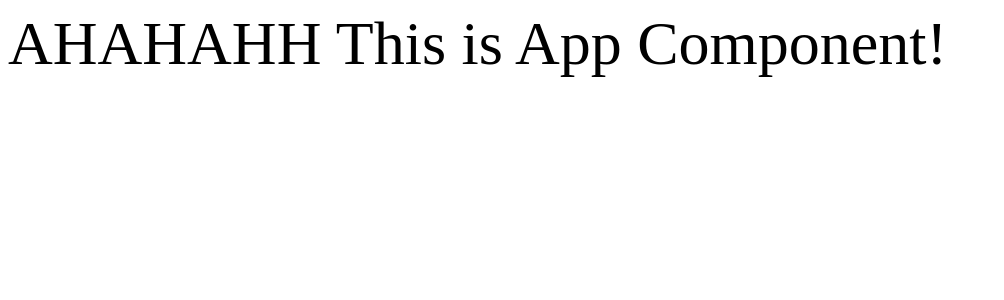
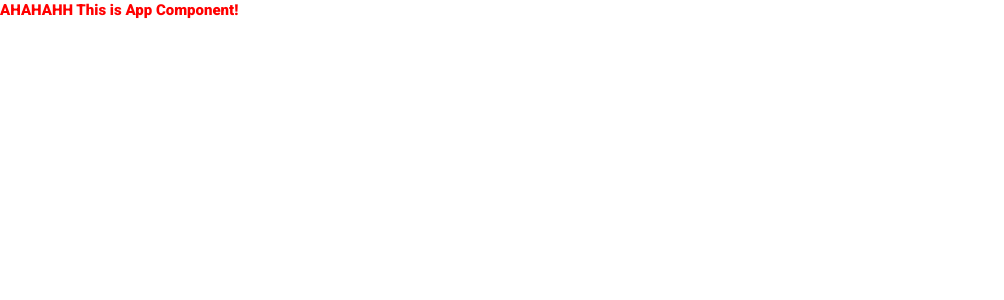
Before and after one commit to buba1301/dClub, a React app: page / in a window 1280 px wide. Shown: the top 300 px of the page, without its empty margins (0-1004 px from the left). Built offline with nearby package versions, Linux system fonts and the light colour scheme.

Commit message:
Add styles for body

```diff
--- /dev/null
+++ b/index.css
@@ -0,0 +1,18 @@
+@import url('https://fonts.googleapis.com/css2?family=Roboto:wght@900&display=swap');
+
+* {
+  box-sizing: border-box;
+}
+
+html,
+body {
+  margin: 0;
+  padding: 0;
+}
+
+body {
+  font-family: Roboto, -apple-system, sans-serif;
+  font-size: 15px;
+  line-height: 20px;
+  color: #2e2e33;
+}
--- a/index.ts
+++ b/index.ts
@@ -1,5 +1,7 @@
 import React from 'react';
 import ReactDOM from 'react-dom';
+
+import './index.css';
 
 import App from './src/App';
 
--- a/src/App.module.scss
+++ b/src/App.module.scss
@@ -1,3 +1,3 @@
 .header {
-  font-size: 62px;
+  color: red;
 }
--- a/src/index.css
+++ /dev/null
@@ -1,4 +0,0 @@
-body {
-  min-height: 100vh;
-  background: rebeccapurple;
-}
```
